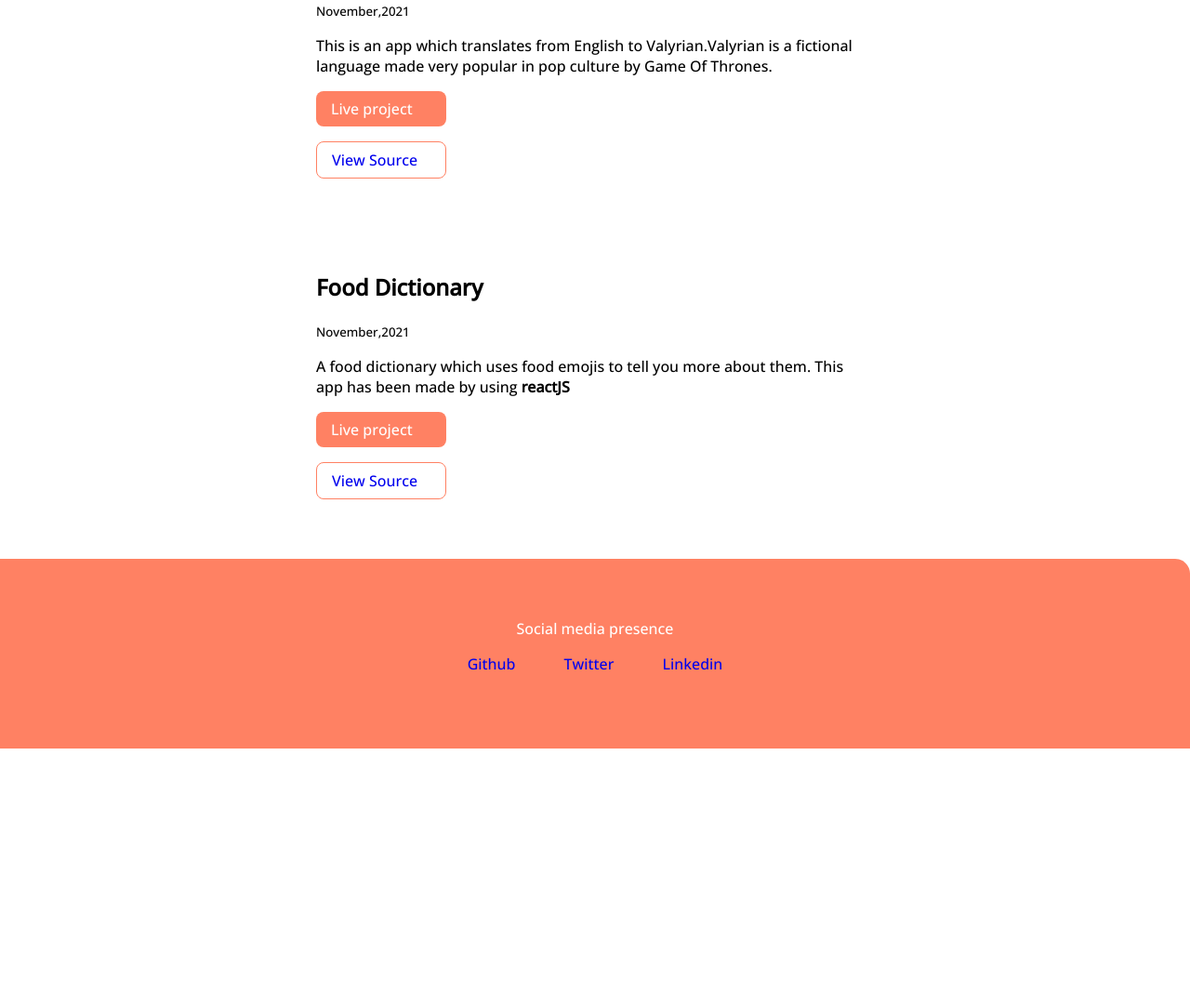
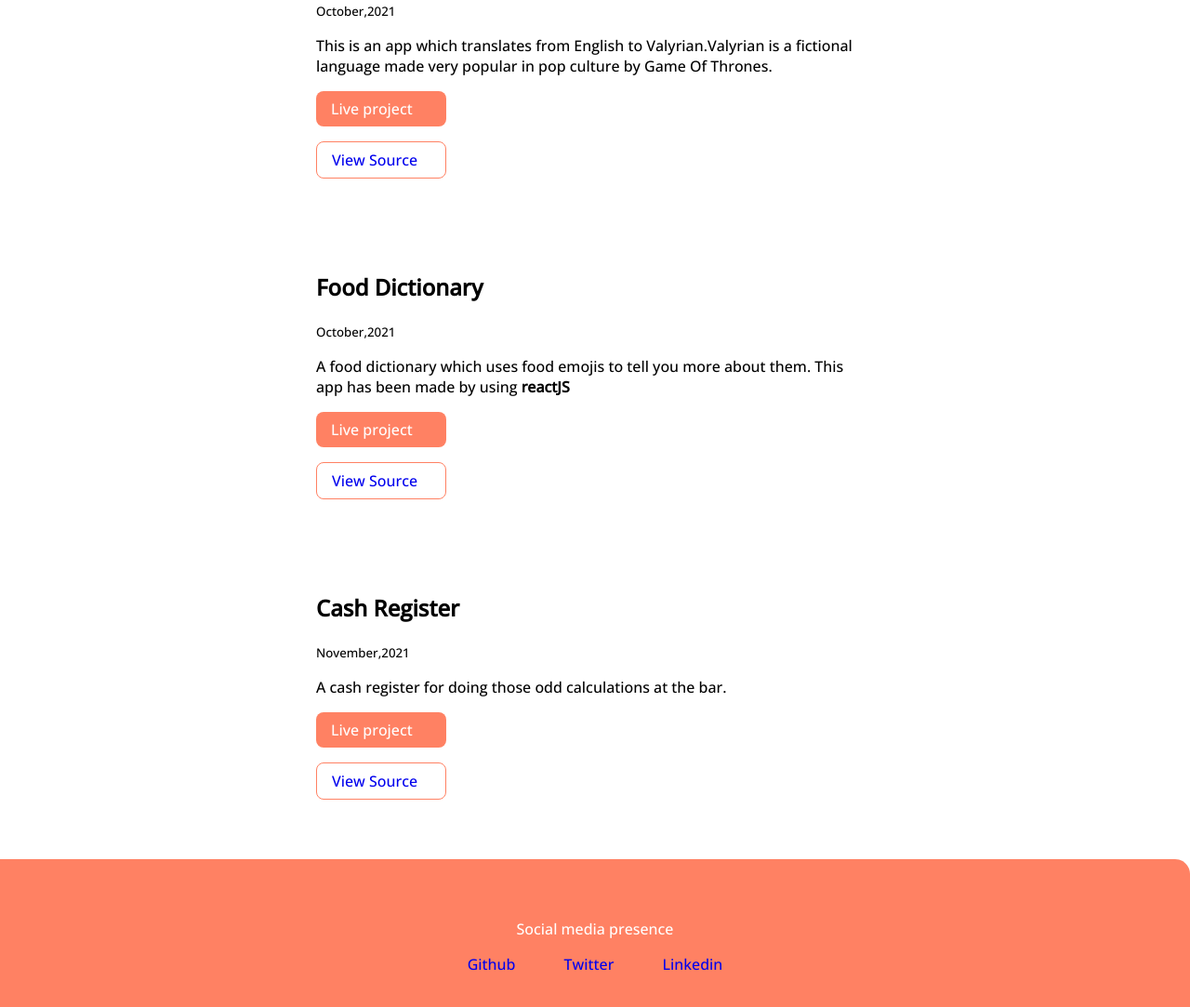
Before and after one commit to anupam39/neog-camp-lesson-3-live, a plain HTML site: page projects.html in a window 1280 px wide. Shown: the part 1461-2544 px from the top of the page at 93% size. Before the commit the page ends 2266 px from the top, so only its background shows below. Drawn offline with nearby package versions, Linux system fonts and the light colour scheme.

Commit message:
cash register has been added.

```diff
--- a/projects.html
+++ b/projects.html
@@ -53,7 +53,7 @@
         <li>
             <article class="showcase-list container container-center">
                 <h1>Valyrian Translator</h1>
-                <small>November,2021</small>
+                <small>October,2021</small>
                 <p>This is an app which translates from English to Valyrian.Valyrian is a fictional language made very popular in pop culture by Game Of Thrones.</p>
                 <a class="link link-primary" href="https://valyriantranslate.netlify.app/">Live project</a>
                 <a class="link link-secondary" href="https://github.com/anupam39/Valyrian-translator-app">View Source</a>
@@ -62,10 +62,19 @@
         <li>
             <article class="showcase-list container container-center">
                 <h1>Food Dictionary</h1>
-                <small>November,2021</small>
+                <small>October,2021</small>
                 <p>A food dictionary which uses food emojis to tell you more about them. This app has been made by using <strong>reactJS</strong></p>
                 <a class="link link-primary" href="https://dictionaryfood.netlify.app">Live project</a>
                 <a class="link link-secondary" href="https://github.com/anupam39/food-dictionary2">View Source</a>
+            </article>
+        </li>
+        <li>
+            <article class="showcase-list container container-center">
+                <h1>Cash Register</h1>
+                <small>November,2021</small>
+                <p>A cash register for doing those odd calculations at the bar.</p>
+                <a class="link link-primary" href="https://cashregisterapp39.netlify.app">Live project</a>
+                <a class="link link-secondary" href="https://github.com/anupam39/cash-register-app">View Source</a>
             </article>
         </li>
     </ul>
```
